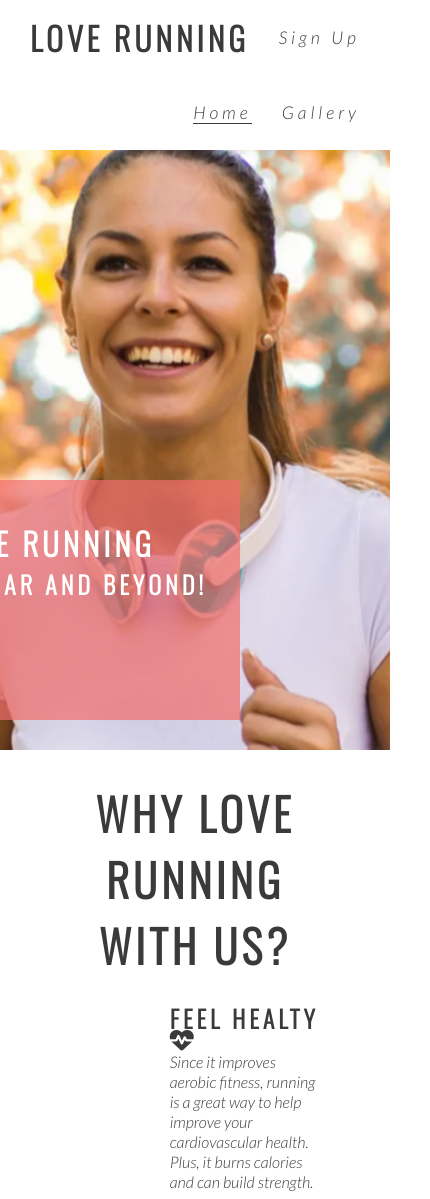
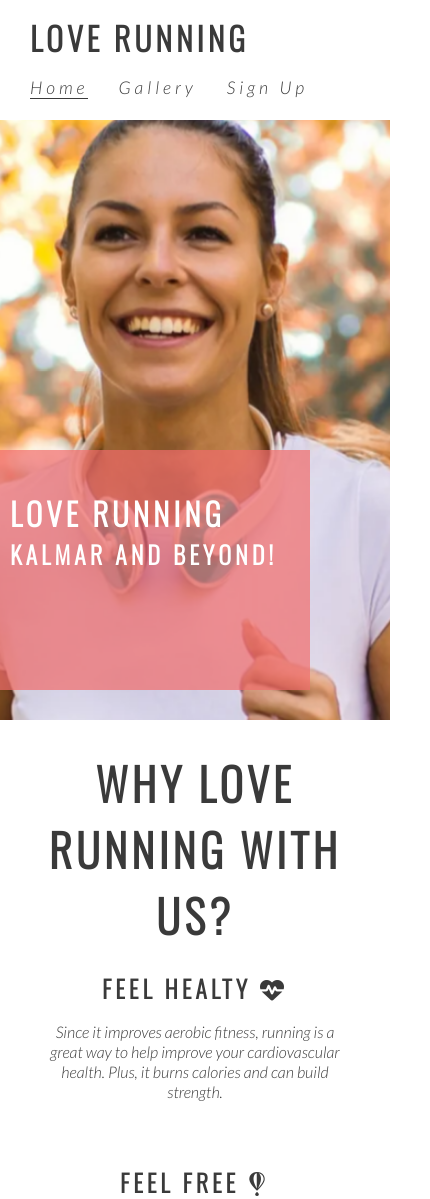
Before and after one commit to Callee84/love-running, a plain HTML site: page index.html in a window 390 px wide. Shown: the top 1199 px of the page, 430 px wide, since content can reach past the window. Drawn offline with nearby package versions, Linux system fonts and the light colour scheme.

Commit message:
style teh meetup for tabelts and mobile

```diff
--- a/assets/css/style.css
+++ b/assets/css/style.css
@@ -281,7 +281,49 @@ footer {
     padding: 0;
 }
 
+#times > div {
+    width: 100%;
+    clear: both;
+    height: 150px;
+    padding: 0;
+}
+
 hr {
     display: none;
 }
 }
+
+/* For medium screen sizes from 950px and down */
+@media screen and (max-width: 950px) {
+
+    #menu {
+        clear: left;
+        float: left;
+        margin-left: 30px;
+        margin-bottom: 20px;
+        line-height: 25px;
+    }
+
+    #cover-text {
+        left: 0;
+    }
+
+    #club-ethos {
+        width: 90%;
+        height: 1200px;
+        margin: 0 auto;
+    }
+
+    .left-about-heading, .right-about-heading {
+        width: inherit;
+    }
+
+    .left-about-heading h2, .right-about-heading h2 {
+        width: 100%;
+        text-align: center;
+    }
+
+    .left-about-heading p, .right-about-heading p {
+        text-align: center;
+        padding: 20px;
+}
```
